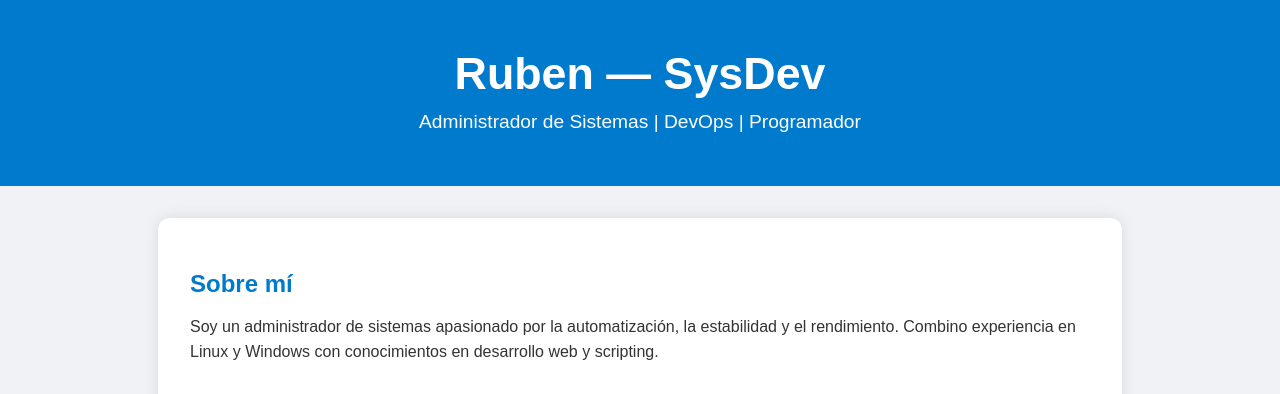
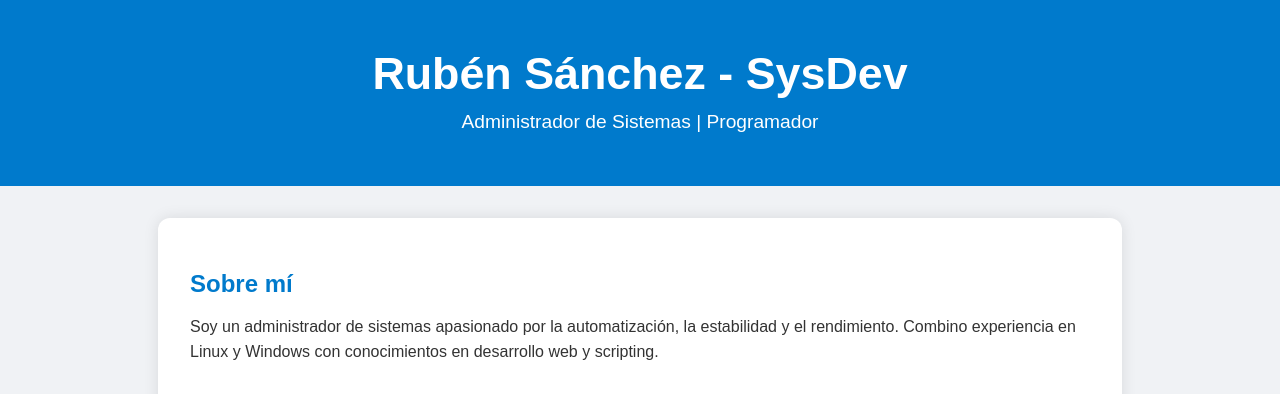
Before and after one commit to ruben-sysdev/ruben-sysdev.github.io, a plain HTML site: page index.html in a window 1280 px wide. Shown: the top 394 px of the page. Drawn offline with Linux system fonts and the light colour scheme.

Commit message:
Portofolio: Nuevo

```diff
--- a/index.html
+++ b/index.html
@@ -22,8 +22,8 @@
 <body>
 
 <header>
-    <h1>Ruben — SysDev</h1>
-    <p>Administrador de Sistemas | DevOps | Programador</p>
+    <h1>Rubén Sánchez - SysDev</h1>
+    <p>Administrador de Sistemas | Programador</p>
 </header>
 
 <main>
```
